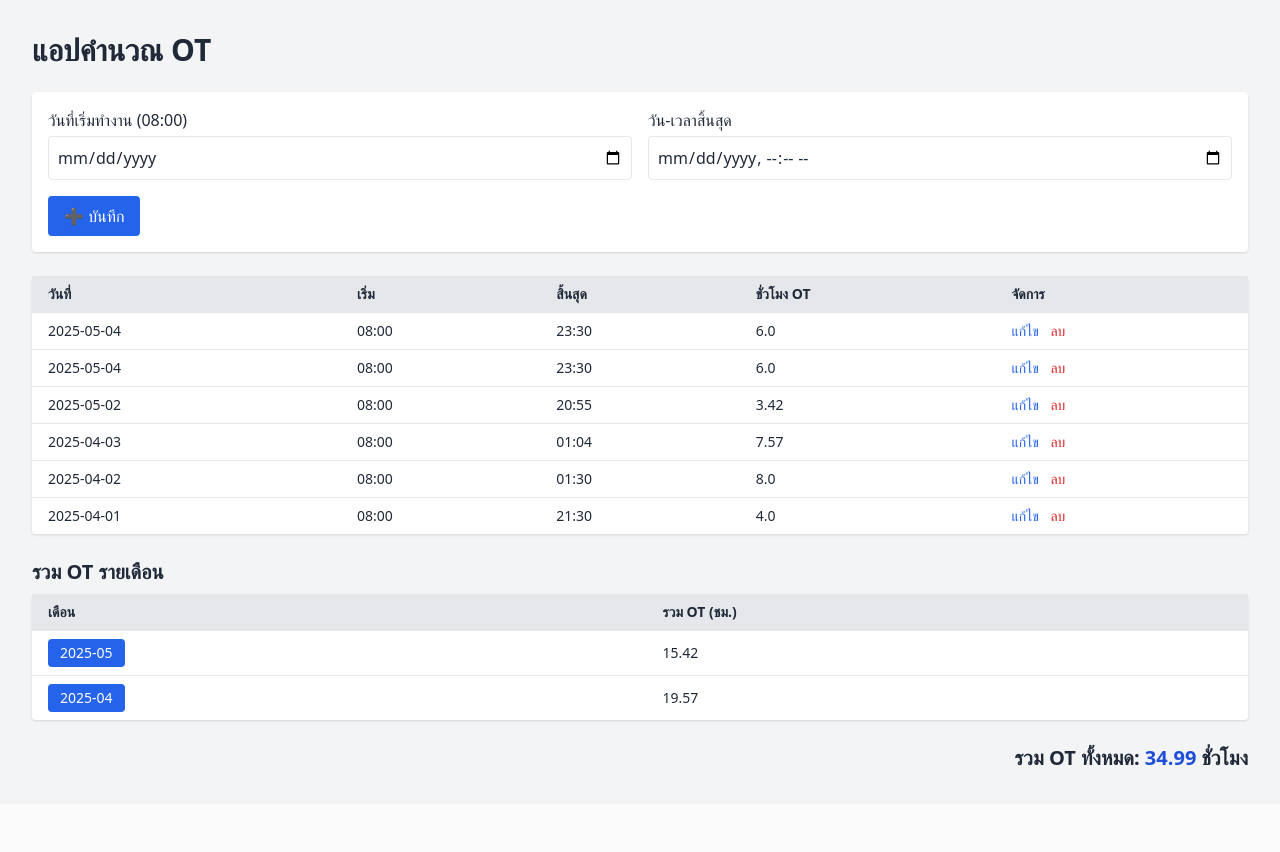
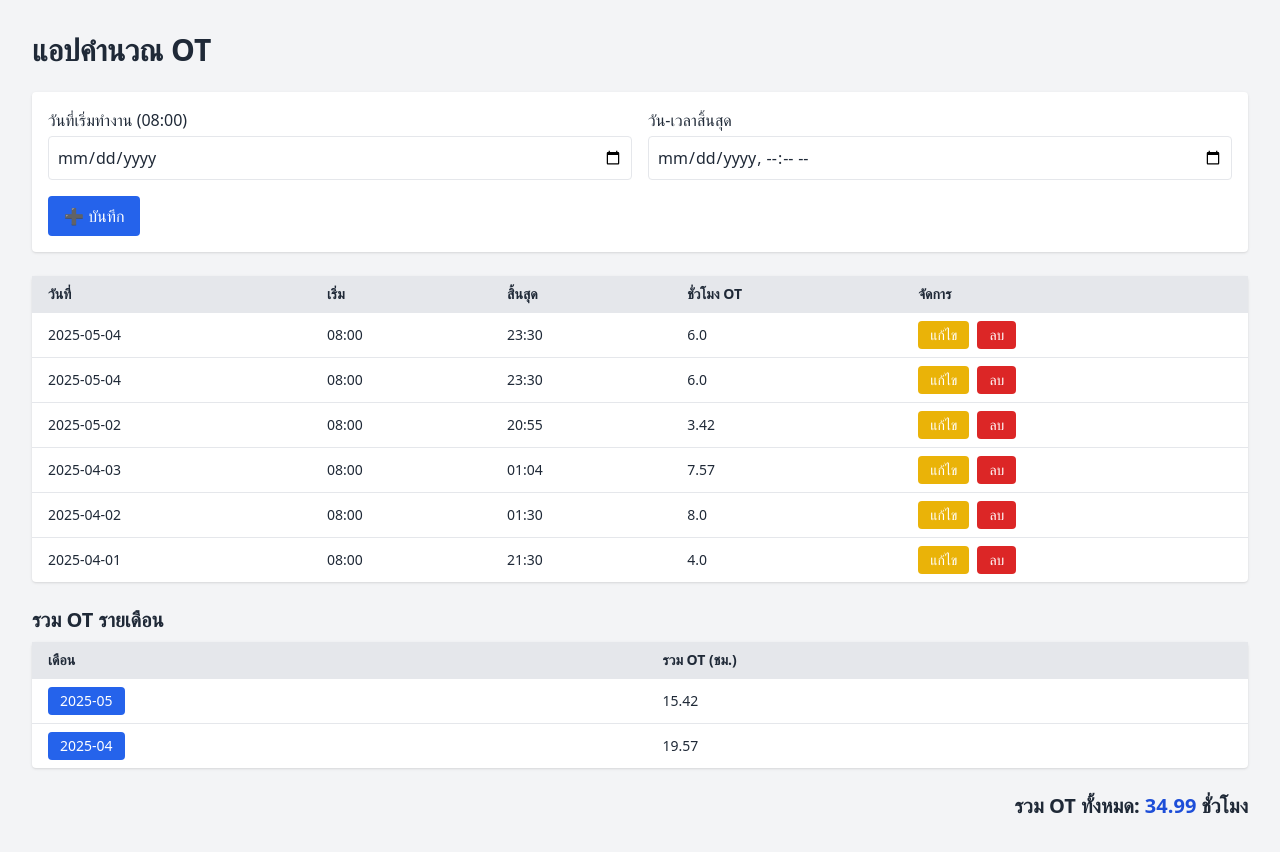
Before and after one commit to samart1231/ot-app, a Flask app: page / in a window 1280 px wide. Before the commit the page ends 766 px from the top, so only its background shows below. Run offline with Flask 3, Linux system fonts and the light colour scheme; data comes from the database, SQL or seed files in the repository; some libraries are stand-ins or nearby versions.

Commit message:
Update index.html

```diff
--- a/templates/index.html
+++ b/templates/index.html
@@ -41,13 +41,20 @@
                 <td class="px-4 py-2">{{ r['start_time'][11:16] }}</td>
                 <td class="px-4 py-2">{{ r['end_time'][11:16] }}</td>
                 <td class="px-4 py-2">{{ r['ot_hours'] }}</td>
-                <td class="px-4 py-2">
-                    <a href="{{ url_for('edit', id=r['id']) }}" class="text-blue-600 hover:underline">แก้ไข</a>
-                    <form method="post" action="{{ url_for('delete', id=r['id']) }}" class="inline"
-                          onsubmit="return confirm('คุณแน่ใจหรือไม่ว่าต้องการลบรายการนี้?');">
-                        <button type="submit" class="text-red-600 hover:underline ml-2">ลบ</button>
-                    </form>
-                </td>
+                <td class="px-4 py-2 flex gap-2">
+    <form action="{{ url_for('edit', id=r['id']) }}" method="get">
+        <button type="submit" class="px-3 py-1 bg-yellow-500 text-white rounded hover:bg-yellow-600">
+            แก้ไข
+        </button>
+    </form>
+
+    <form method="post" action="{{ url_for('delete', id=r['id']) }}"
+      onsubmit="return confirmDelete();">
+    <button type="submit" class="px-3 py-1 bg-red-600 text-white rounded hover:bg-red-700">
+        ลบ
+    </button>
+</form>
+</td>
             </tr>
             {% endfor %}
         </tbody>
@@ -80,5 +87,11 @@
     <div class="mt-6 text-right text-xl font-bold">
         รวม OT ทั้งหมด: <span class="text-blue-700">{{ total_ot }}</span> ชั่วโมง
     </div>
+    <script>
+function confirmDelete() {
+    const answer = prompt("พิมพ์ 'yes' เพื่อยืนยันการลบ:");
+    return answer && answer.toLowerCase() === 'yes';
+}
+    </script>
 </body>
 </html>
```
